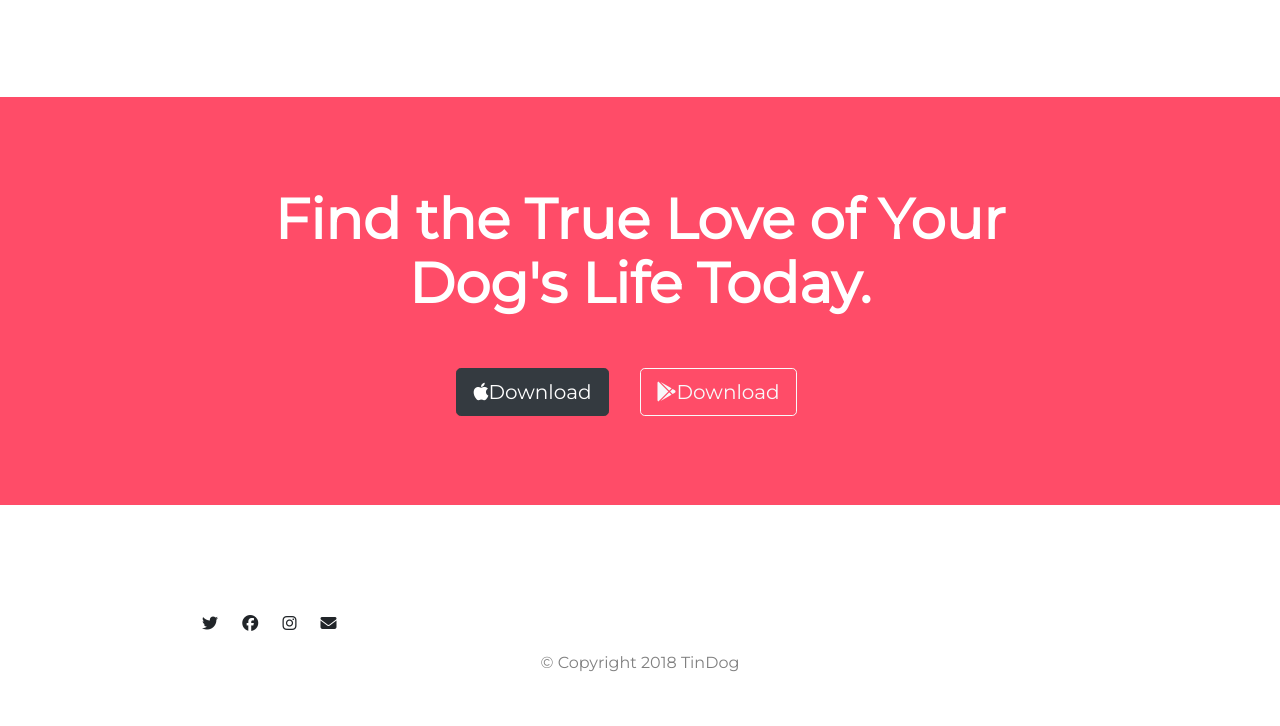
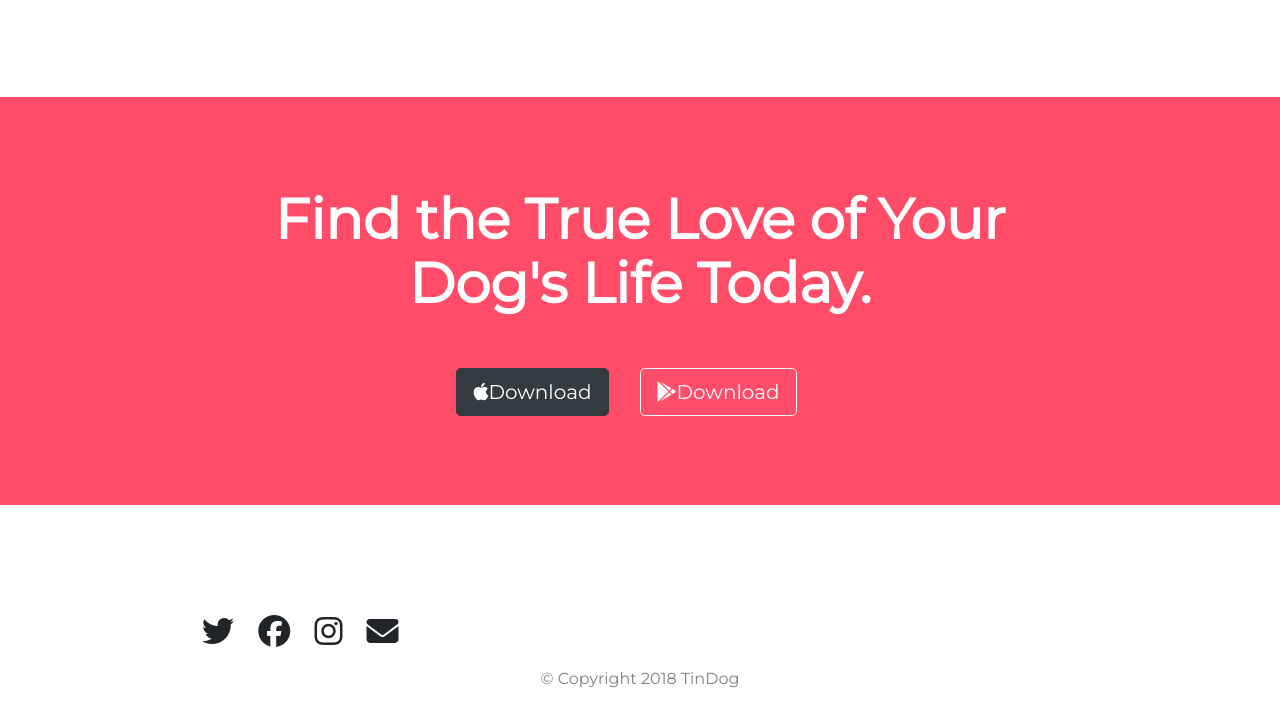
Before and after one commit to ritik-sys/tindog, a plain HTML site: page index.html in a window 1280 px wide. Shown: the part 2145-2871 px from the top of the page. Drawn offline with nearby package versions, Linux system fonts and the light colour scheme.

Commit message:
Update index.html

```diff
--- a/index.html
+++ b/index.html
@@ -211,10 +211,10 @@
 
   <footer id="footer">
 
-        <i class=" footer_icon fab fa-twitter aria-hidden="true""></i>
-        <i class=" footer_icon fab fa-facebook"></i>
-        <i class=" footer_icon fab fa-instagram"></i>
-        <i class=" footer_icon fas fa-envelope"></i>
+        <i class=" footer_icon fab fa-twitter fa-2x"></i>
+        <i class=" footer_icon fab fa-facebook fa-2x"></i>
+        <i class=" footer_icon fab fa-instagram fa-2x"></i>
+        <i class=" footer_icon fas fa-envelope fa-2x"></i>
 
 
 <p class="footer_p">© Copyright 2018 TinDog</p>
```
